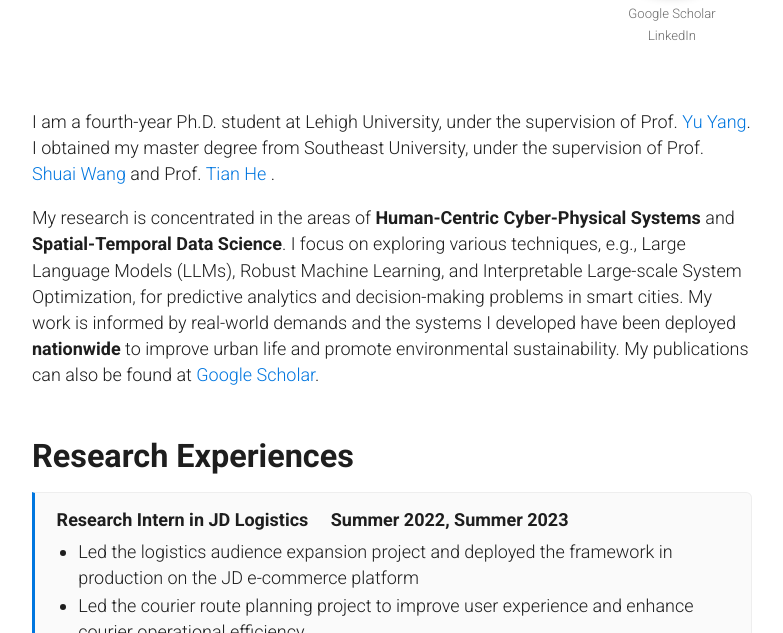
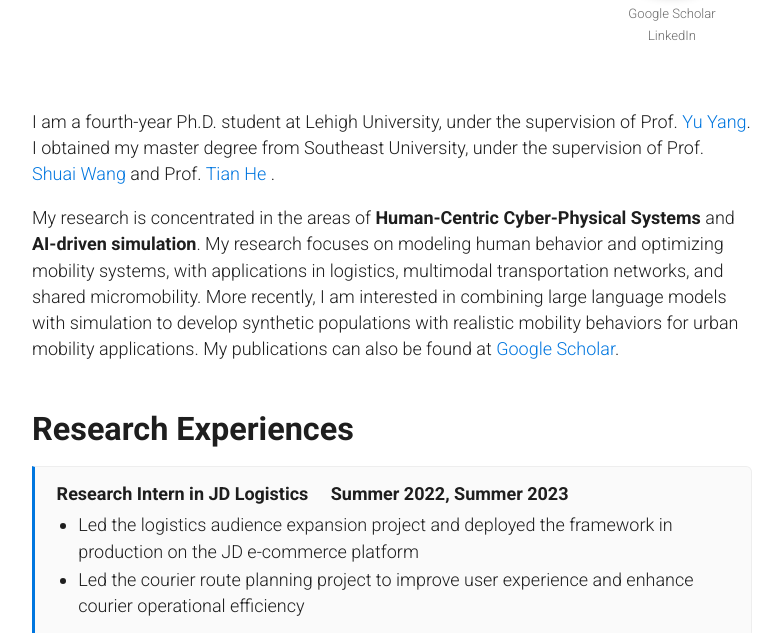
Before and after one commit to huy222-lu/website, a Jekyll site: the page built from index.md, in a window 1280 px wide and 900 px high, cut to the strip 267-900 px from the top of the window. Shown: the whole strip, without its empty margins (248-1031 px from the left). Built offline with Jekyll 4.4.1, drawn with Linux system fonts in a browser that asks for light colours; cached includes are drawn as plain includes; a script that is not in the unit is left out; comment, search, counter and statistics services are not loaded.

Commit message:
Update index.md

```diff
--- a/index.md
+++ b/index.md
@@ -8,9 +8,8 @@ layout: academic
 
 I am a fourth-year Ph.D. student at Lehigh University, under the supervision of Prof. [Yu Yang](https://www.cs.rutgers.edu/~dz220/). I obtained my master degree from Southeast University, under the supervision of Prof. [Shuai Wang](https://cse.seu.edu.cn/2019/0107/c23024a257643/page.htm) and Prof. [Tian He](https://scholar.google.com/citations?user=hc1m_BQAAAAJ&hl=en) .
 
-My research is concentrated in the areas of **Human-Centric Cyber-Physical Systems** and **Spatial-Temporal Data Science**.
-I focus on exploring various techniques, e.g., Large Language Models (LLMs), Robust Machine Learning, and Interpretable Large-scale System Optimization, for predictive analytics and decision-making problems in smart cities.
-My work is informed by real-world demands and the systems I developed have been deployed **nationwide** to improve urban life and promote environmental sustainability.
+My research is concentrated in the areas of **Human-Centric Cyber-Physical Systems** and **AI-driven simulation**.
+My research focuses on modeling human behavior and optimizing mobility systems, with applications in logistics, multimodal transportation networks, and shared micromobility. More recently, I am interested in combining large language models with simulation to develop synthetic populations with realistic mobility behaviors for urban mobility applications.
 My publications can also be found at [Google Scholar](https://scholar.google.com/citations?user=K-OCWVMAAAAJ&hl=en).
 
 </div>
```
